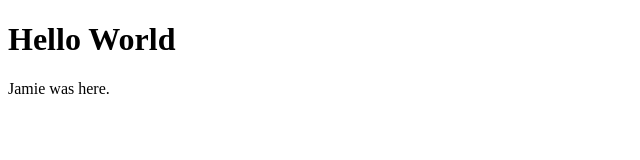
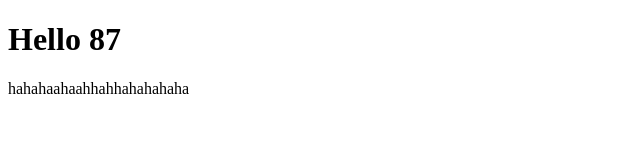
Before and after one commit to Worrior666/work, a plain HTML site: page index.html in a window 1280 px wide. Shown: the whole page, without its empty margins (0-640 px from the left). Drawn offline with Linux system fonts and the light colour scheme.

Commit message:
Add files via upload

```diff
--- a/index.html
+++ b/index.html
@@ -2,12 +2,12 @@
 <html lang="en">
     <head>
         <meta charset="utf-8">
-        <title>Hello World</title>
+        <title>8787878787878787</title>
     </head>
     <body>
-        <h1>Hello World</h1>
+        <h1>Hello 87</h1>
         <p>
-            Jamie was here.
+            hahahaahaahhahhahahahaha
         </p>
     </body>
 </html>
```
